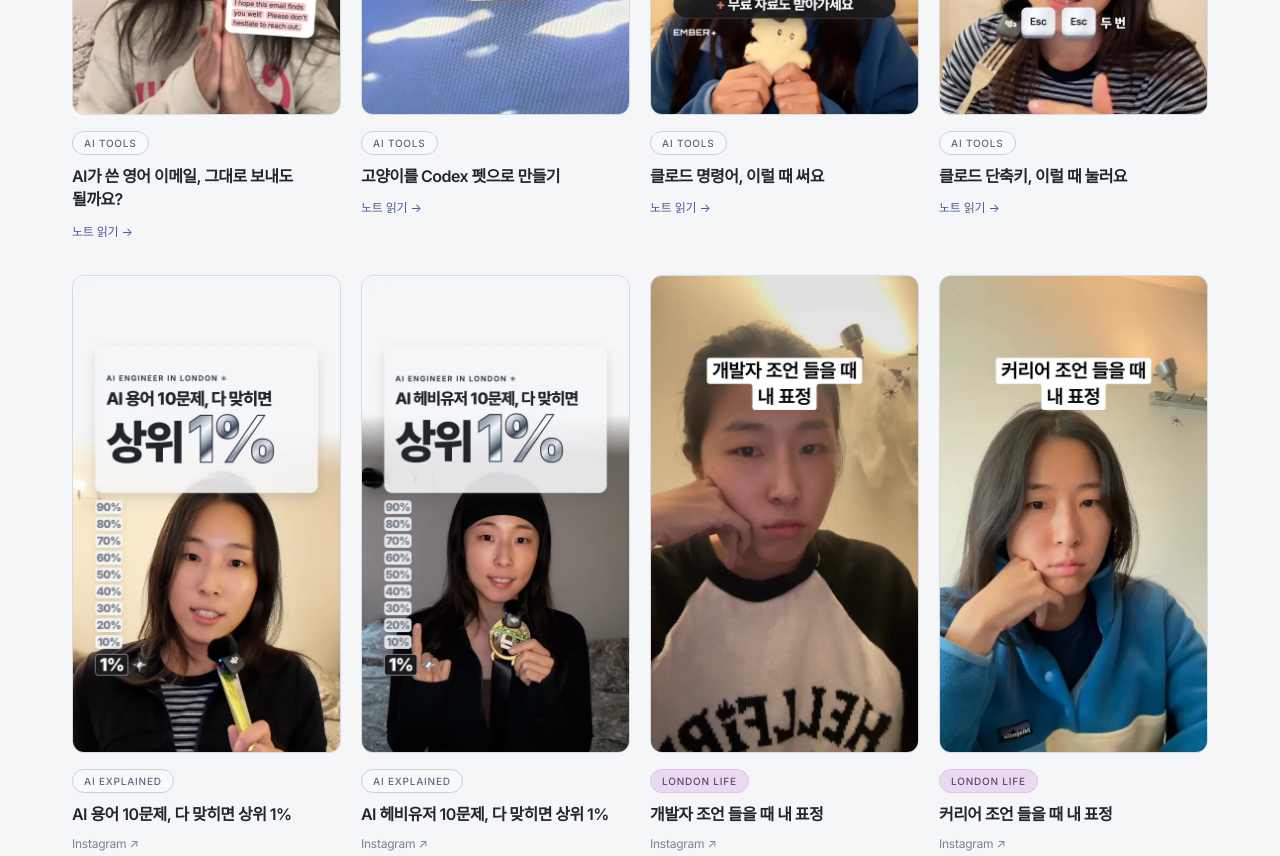
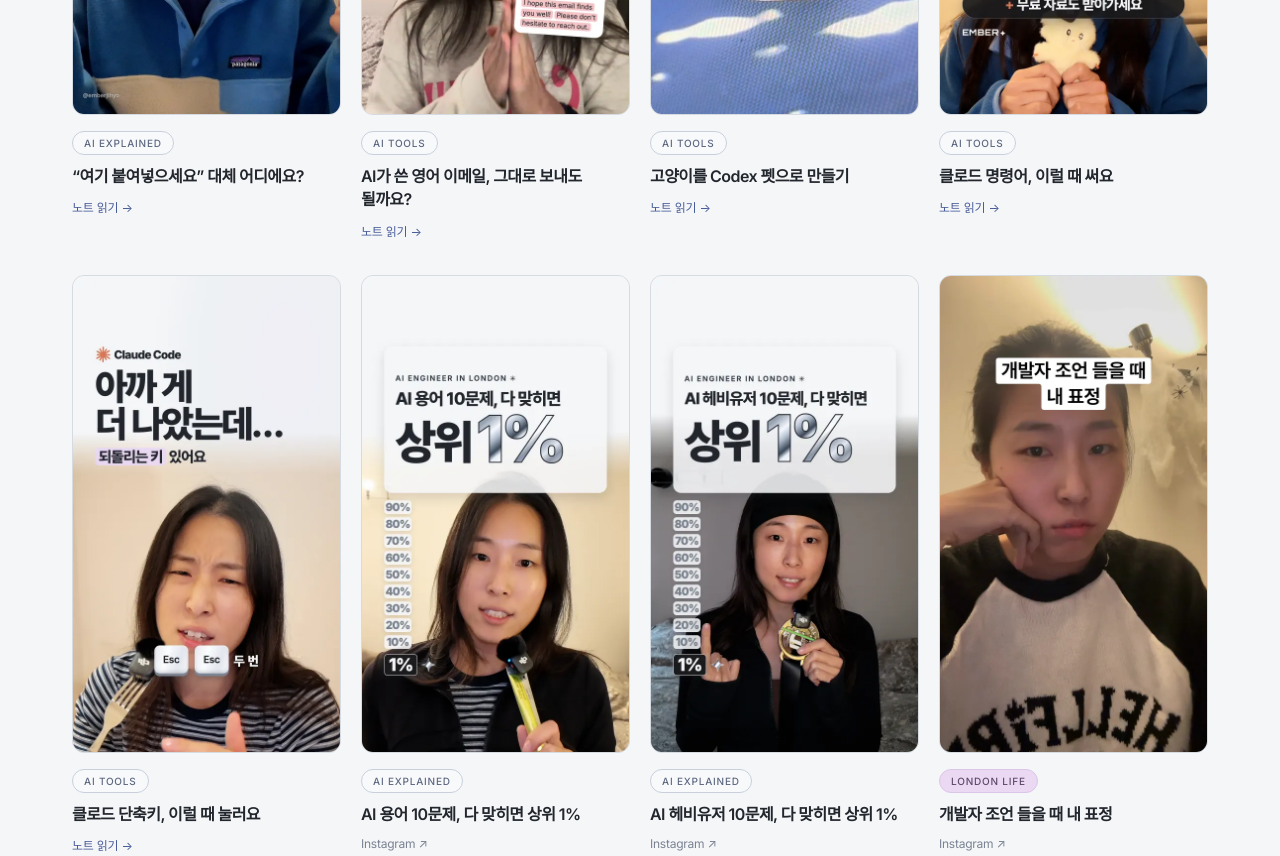
Before and after one commit to jihyojeon/emberjihyonotes, a plain HTML site: page index.html in a window 1280 px wide. Shown: the part 600-1456 px from the top of the page. Drawn offline with Linux system fonts and the light colour scheme; a web font is replaced by a local one.

Commit message:
Add the AI beginner reel cover to home
Uses the reel cover as the first home tile, linking to the new note,
and drops the oldest tile so the grid stays at two full rows.

Co-Authored-By: Claude Opus 5.5 <noreply@anthropic.com>

```diff
--- a/index.html
+++ b/index.html
@@ -67,14 +67,14 @@
 <main id="main">
 
 <section class="feed" id="explore"><div class="wrap"><div class="feed-head"><h1 data-ko="최근에 올린 것들" data-en="Latest from Ember">최근에 올린 것들</h1><a class="feed-more" href="https://www.instagram.com/emberjihyo/" target="_blank" rel="noopener noreferrer" data-ko="인스타그램에서 전부 보기 ↗" data-en="See everything on Instagram ↗">인스타그램에서 전부 보기 ↗</a></div>
-<ul class="tiles"><li><a class="tile" href="./notes/ai-email-skills.html"><img src="./images/covers/ai-email-skills.webp" width="540" height="960" alt="AI가 써준 영어 이메일, 그대로 보내도 될까요? 릴스 커버" loading="lazy"><span class="pill">AI TOOLS</span><strong data-ko="AI가 쓴 영어 이메일, 그대로 보내도 될까요?" data-en="An email AI wrote in English: send it as is?">AI가 쓴 영어 이메일, 그대로 보내도 될까요?</strong><small class="is-note" data-ko="노트 읽기 →" data-en="Read the note →">노트 읽기 →</small></a></li>
+<ul class="tiles"><li><a class="tile" href="./notes/where-to-paste.html"><img src="./images/covers/where-to-paste.webp" width="540" height="960" alt="AI 왕초보를 위한 간단 설명 릴스 커버" loading="lazy"><span class="pill">AI EXPLAINED</span><strong data-ko="“여기 붙여넣으세요” 대체 어디에요?" data-en="“Paste this here.” But where?">“여기 붙여넣으세요” 대체 어디에요?</strong><small class="is-note" data-ko="노트 읽기 →" data-en="Read the note →">노트 읽기 →</small></a></li>
+<li><a class="tile" href="./notes/ai-email-skills.html"><img src="./images/covers/ai-email-skills.webp" width="540" height="960" alt="AI가 써준 영어 이메일, 그대로 보내도 될까요? 릴스 커버" loading="lazy"><span class="pill">AI TOOLS</span><strong data-ko="AI가 쓴 영어 이메일, 그대로 보내도 될까요?" data-en="An email AI wrote in English: send it as is?">AI가 쓴 영어 이메일, 그대로 보내도 될까요?</strong><small class="is-note" data-ko="노트 읽기 →" data-en="Read the note →">노트 읽기 →</small></a></li>
 <li><a class="tile" href="./notes/codex-pets.html"><img src="./images/covers/codex-pets.webp" width="540" height="960" alt="고양이 두고 출근하는 집사들 주목, Codex 펫 릴스 커버" loading="lazy"><span class="pill">AI TOOLS</span><strong data-ko="고양이를 Codex 펫으로 만들기" data-en="Turn your cat into a Codex pet">고양이를 Codex 펫으로 만들기</strong><small class="is-note" data-ko="노트 읽기 →" data-en="Read the note →">노트 읽기 →</small></a></li>
 <li><a class="tile" href="./notes/claude-code-commands.html"><img src="./images/covers/claude-code-commands.webp" width="540" height="960" alt="Claude Code 명령어 5개 릴스 커버" loading="lazy"><span class="pill">AI TOOLS</span><strong data-ko="클로드 명령어, 이럴 때 써요" data-en="Claude Code commands, with examples">클로드 명령어, 이럴 때 써요</strong><small class="is-note" data-ko="노트 읽기 →" data-en="Read the note →">노트 읽기 →</small></a></li>
 <li><a class="tile" href="./notes/claude-code-shortcuts.html"><img src="./images/covers/claude-code-shortcuts.webp" width="540" height="960" alt="Claude Code 되돌리기 단축키 릴스 커버" loading="lazy"><span class="pill">AI TOOLS</span><strong data-ko="클로드 단축키, 이럴 때 눌러요" data-en="Claude Code shortcuts, with examples">클로드 단축키, 이럴 때 눌러요</strong><small class="is-note" data-ko="노트 읽기 →" data-en="Read the note →">노트 읽기 →</small></a></li>
 <li><a class="tile" href="https://www.instagram.com/emberjihyo/" target="_blank" rel="noopener noreferrer"><img src="./images/covers/ai-terms-quiz.webp" width="540" height="960" alt="AI 용어 10문제 퀴즈 릴스 커버" loading="lazy"><span class="pill">AI EXPLAINED</span><strong data-ko="AI 용어 10문제, 다 맞히면 상위 1%" data-en="AI terms quiz: 10 questions">AI 용어 10문제, 다 맞히면 상위 1%</strong><small>Instagram ↗</small></a></li>
 <li><a class="tile" href="https://www.instagram.com/emberjihyo/" target="_blank" rel="noopener noreferrer"><img src="./images/covers/ai-heavy-quiz.webp" width="540" height="960" alt="AI 헤비유저 10문제 퀴즈 릴스 커버" loading="lazy"><span class="pill">AI EXPLAINED</span><strong data-ko="AI 헤비유저 10문제, 다 맞히면 상위 1%" data-en="Are you an AI power user? 10 questions">AI 헤비유저 10문제, 다 맞히면 상위 1%</strong><small>Instagram ↗</small></a></li>
 <li><a class="tile" href="https://www.instagram.com/emberjihyo/" target="_blank" rel="noopener noreferrer"><img src="./images/covers/coding-advice.webp" width="540" height="960" alt="개발자 조언 들을 때 내 표정 릴스 커버" loading="lazy"><span class="pill lilac">LONDON LIFE</span><strong data-ko="개발자 조언 들을 때 내 표정" data-en="Me, hearing developer advice">개발자 조언 들을 때 내 표정</strong><small>Instagram ↗</small></a></li>
-<li><a class="tile" href="https://www.instagram.com/emberjihyo/" target="_blank" rel="noopener noreferrer"><img src="./images/covers/career-advice.webp" width="540" height="960" alt="커리어 조언 들을 때 내 표정 릴스 커버" loading="lazy"><span class="pill lilac">LONDON LIFE</span><strong data-ko="커리어 조언 들을 때 내 표정" data-en="Me, hearing career advice">커리어 조언 들을 때 내 표정</strong><small>Instagram ↗</small></a></li>
 
 </ul></div></section>
 <section class="home-about" id="about"><div class="wrap"><div class="about-copy"><a class="home-profile" href="https://www.instagram.com/emberjihyo/" target="_blank" rel="noopener noreferrer"><img src="./images/ember-avatar.webp" width="150" height="150" alt="Ember 인스타그램 프로필 사진" loading="lazy"><span><b>Ember</b><small>@emberjihyo ↗</small></span></a><h2 data-ko="AI가 조금 더<br>친숙해졌으면 해요." data-en="I’d like AI to feel<br>a little more familiar.">AI가 조금 더<br>친숙해졌으면 해요.</h2><p data-ko="영국에서 Senior SWE로 일하고 있어요. 일하면서 AI로 직접 만들어 보고 알게 된 걸 여기에 적어요. 용어는 처음 듣는 사람도 따라올 수 있게 풀어서 써요." data-en="I’m a senior software engineer in the UK. I build things with AI at work and write down what I learn here. I explain the terms as I go, so you can follow along even if they’re new to you.">영국에서 Senior SWE로 일하고 있어요. 일하면서 AI로 직접 만들어 보고 알게 된 걸 여기에 적어요. 용어는 처음 듣는 사람도 따라올 수 있게 풀어서 써요.</p><p data-ko="특히 여성들이 읽고 ‘나도 해볼까?’ 하는 마음이 들면 좋겠어요. 전문가가 되지 않아도 내 일에 맞는 도구 하나부터 써볼 수 있으니까요." data-en="I especially hope women who’ve felt out of place in tech find something here they want to try. You don’t need to be an expert to start with one tool that fits your work.">특히 여성들이 읽고 ‘나도 해볼까?’ 하는 마음이 들면 좋겠어요. 전문가가 되지 않아도 내 일에 맞는 도구 하나부터 써볼 수 있으니까요.</p><div class="taglist"><span class="pill">AI TOOLS</span><span class="pill">TECH NOTES</span><span class="pill lilac">LONDON LIFE</span></div></div></div></section>
--- a/sitemap.xml
+++ b/sitemap.xml
@@ -1,6 +1,6 @@
 <?xml version="1.0" encoding="UTF-8"?>
 <urlset xmlns="http://www.sitemaps.org/schemas/sitemap/0.9">
-  <url><loc>https://emberjihyo.com/</loc><lastmod>2026-11-04</lastmod></url>
+  <url><loc>https://emberjihyo.com/</loc><lastmod>2026-11-20</lastmod></url>
   <url><loc>https://emberjihyo.com/notes.html</loc><lastmod>2026-11-20</lastmod></url>
   <url><loc>https://emberjihyo.com/notes/ai-email-skills.html</loc><lastmod>2026-11-04</lastmod></url>
   <url><loc>https://emberjihyo.com/notes/claude-code-commands.html</loc><lastmod>2026-10-26</lastmod></url>
```
Also changed, not shown: images/covers/where-to-paste.webp (added).
